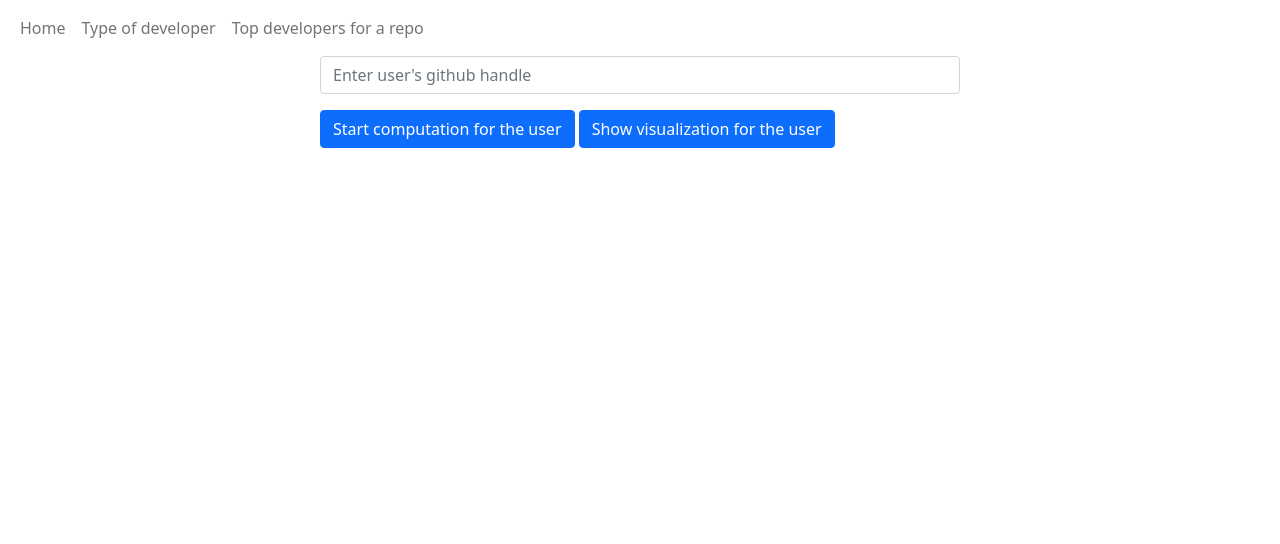
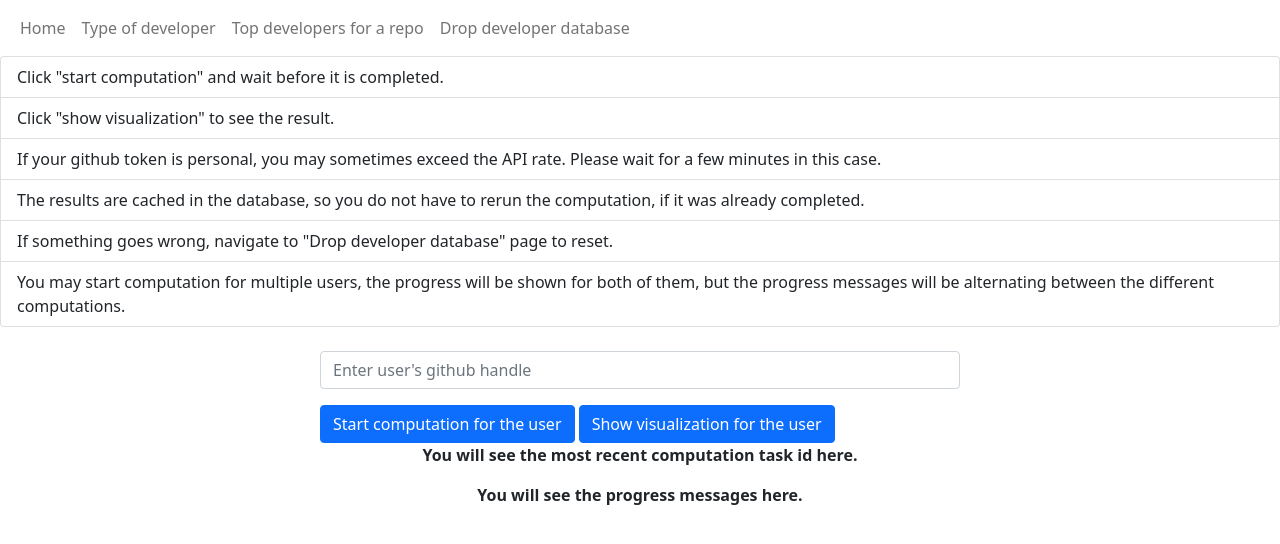
Before and after one commit to cppavel-sweng/Github-Visualization, a Flask app: page /type-of-developer in a window 1280 px wide. Shown: the top 544 px of the page. Run offline with Flask 2, Linux system fonts and the light colour scheme.

Commit message:
improve interface, make progress bar more informative

```diff
--- a/app.py
+++ b/app.py
@@ -32,7 +32,7 @@ def github_gathering(developer_handle):
             developer_issues_data = g.search_issues(developer_handle)
         except Exception as e:
             print(e)
-            g.message = "Failed"
+            g.message = f"Failed: (task_id:{g.task_id}, handle: {developer_handle}). \n {e}"
 
         mydb = client["developer_db"]
         collection = mydb["developer_data"]
@@ -47,7 +47,7 @@ def github_gathering(developer_handle):
 
         collection.insert_one(developer_data)
 
-        g.message = "Completed"
+        g.message = f"Completed, stored in DB (task_id:{g.task_id}, handle: {developer_handle})."
 
         print(developer_basic_details)
         print(developer_detailed_data)
@@ -55,7 +55,7 @@ def github_gathering(developer_handle):
 
     else:
         print("already in database")
-        g.message = "Completed"
+        g.message = g.message = f"Completed, already in DB (task_id:{g.task_id}, handle: {developer_handle})"
 
 @app.route('/')
 def main_page():
@@ -112,7 +112,10 @@ def type_of_developer_result(handle):
             developer_issues_data=developer_issues_data
         )
     else:
-        return f"<h1>Sorry, no data found for such developer: {handle}</h1>"
+        return (f"<h1>Sorry, no data found for such developer: {handle}.<br/>"
+                 f"Consider starting the computation for {handle} on the previous page.<br/>"
+                 f"After the computation is completed you will be able to see the"
+                 f"visualization.</h1>")
 
 @app.route('/top-developers-for-a-repo')
 def top_developers_for_a_repo():
--- a/templates/index.html
+++ b/templates/index.html
@@ -50,7 +50,7 @@
         <div class="p-5 text-center bg-light">
           <h1 class="mb-3">Github Data Visualization</h1>
           <h4 class="mb-3">Software Engineering</h4>
-          <img src="https://miro.medium.com/max/1500/1*x3wy4eO68EhrgLVY231DWg.gif" class="img-fluid" alt="Responsive image">
+          <h4 class="mb-3">Pavel Petrukhin</h4>
         </div>
         <!-- Jumbotron -->
       </header>
--- a/templates/top_developers_for_a_repo.html
+++ b/templates/top_developers_for_a_repo.html
@@ -37,9 +37,6 @@
                 <li class="nav-item">
                   <a class="nav-link" href="">Top developers for a repo</a>
                 </li>
-                <li class="nav-item">
-                  <a class="nav-link" href="../hiring-system">Hiring system</a>
-                </li>
               </ul>
             </div>
           </div>
--- a/templates/type_of_developer.html
+++ b/templates/type_of_developer.html
@@ -37,13 +37,24 @@
                 <li class="nav-item">
                   <a class="nav-link" href="../top-developers-for-a-repo">Top developers for a repo</a>
                 </li>
+                <li class="nav-item">
+                  <a class="nav-link" href="../drop_developer_database">Drop developer database</a>
+                </li>
               </ul>
             </div>
           </div>
         </nav>
         <!-- Navbar -->
       </header>
-
+      <ul class="list-group">
+        <li class="list-group-item">Click "start computation" and wait before it is completed.</li>
+        <li class="list-group-item">Click "show visualization" to see the result.</li>
+        <li class="list-group-item">If your github token is personal, you may sometimes exceed the API rate. Please wait for a few minutes in this case.</li>
+        <li class="list-group-item">The results are cached in the database, so you do not have to rerun the computation, if it was already completed. </li>
+        <li class="list-group-item">If something goes wrong, navigate to "Drop developer database" page to reset.</li>
+        <li class="list-group-item">You may start computation for multiple users, the progress will be shown for both of them, but the progress messages will be alternating between the different computations.</li>
+      </ul>
+      <br/>
       <div class="w-50 mx-auto offset-md-2">
         <script>
           function ask_compute(){
@@ -55,7 +66,7 @@
                 $.get('progress/' + task_id, function(data) {
                       console.log("Progress data received");
                       document.getElementById("progress_of_task").innerHTML = data;
-                      if (data !=="Completed" && data !=="Failed") {
+                      if (data.substring(0,9) !=="Completed" && data.substring(0,6) !=="Failed") {
                         console.log(data);
                         setTimeout(worker, 1000);
                       }
@@ -90,8 +101,8 @@
           <button type="button" id="start_computation" onclick="ask_compute()" class="btn btn-primary mt-3">Start computation for the user</button>
           <button type="button" id="show_visualization" onclick="show_visualization()" class="btn btn-primary mt-3">Show visualization for the user</button>
           <br/>
-          <p class="text-center fw-bold" id="your_task_id"></p>
-          <p class="text-center fw-bold" id="progress_of_task"></p>
+          <p class="text-center fw-bold" id="your_task_id">You will see the most recent computation task id here.</p>
+          <p class="text-center fw-bold" id="progress_of_task">You will see the progress messages here.</p>
       </div>
 
 
```
Also changed, not shown: github_data.py (+10 -10 lines).
